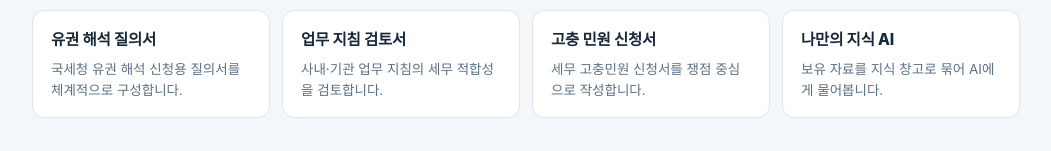
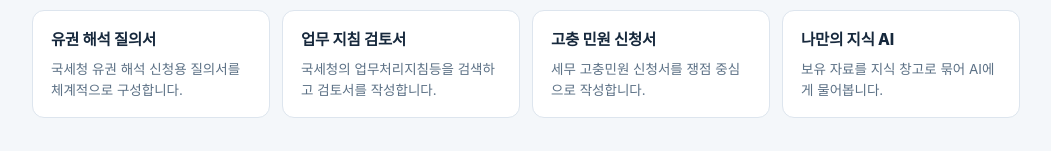
Before and after one commit to ntssejak/tax-ai-landing, a plain HTML site: page index.html in a window 1280 px wide. Shown: the part 745-896 px from the top of the page, without its empty margins (114-1165 px from the left). Drawn offline with Linux system fonts and the light colour scheme.

Commit message:
Update index.html

```diff
--- a/index.html
+++ b/index.html
@@ -216,7 +216,7 @@ footer .wrap { display: flex; flex-wrap: wrap; gap: 8px 20px; justify-content: s
       <div class="card"><h3>해석례 비교 검색</h3><p>유사 사안의 해석례를 찾아 비교·정리해 줍니다.</p></div>
       <div class="card"><h3>청구 이유서 작성</h3><p>경정청구, 이의신청, 심사청구, 심판청구의 청구 이유서를 양식에 맞춰 작성합니다.</p></div>
       <div class="card"><h3>유권 해석 질의서</h3><p>국세청 유권 해석 신청용 질의서를 체계적으로 구성합니다.</p></div>
-      <div class="card"><h3>업무 지침 검토서</h3><p>사내·기관 업무 지침의 세무 적합성을 검토합니다.</p></div>
+      <div class="card"><h3>업무 지침 검토서</h3><p>국세청의 업무처리지침등을 검색하고 검토서를 작성합니다.</p></div>
       <div class="card"><h3>고충 민원 신청서</h3><p>세무 고충민원 신청서를 쟁점 중심으로 작성합니다.</p></div>
       <div class="card"><h3>나만의 지식 AI</h3><p>보유 자료를 지식 창고로 묶어 AI에게 물어봅니다.</p></div>
     </div>
```
